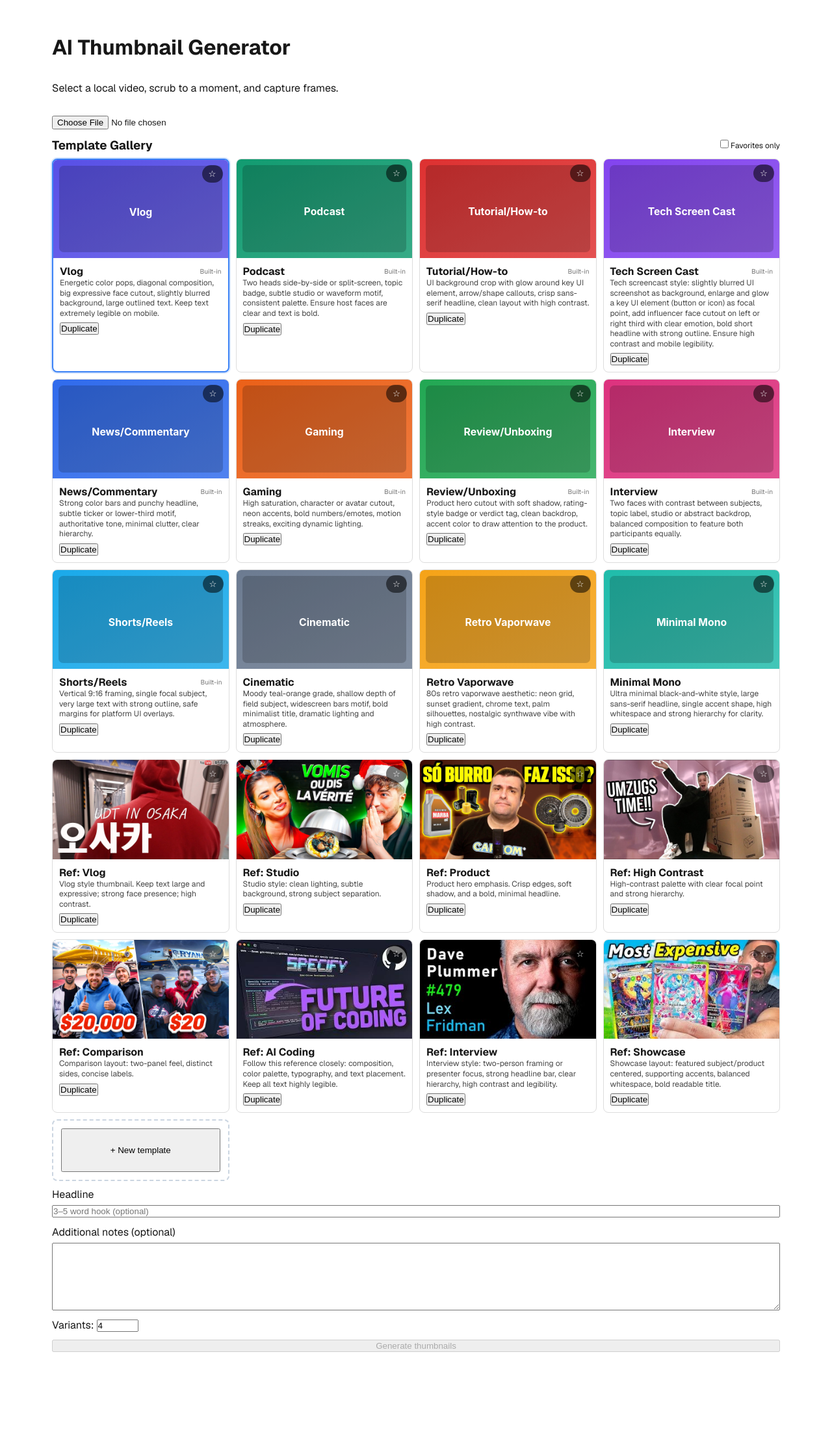
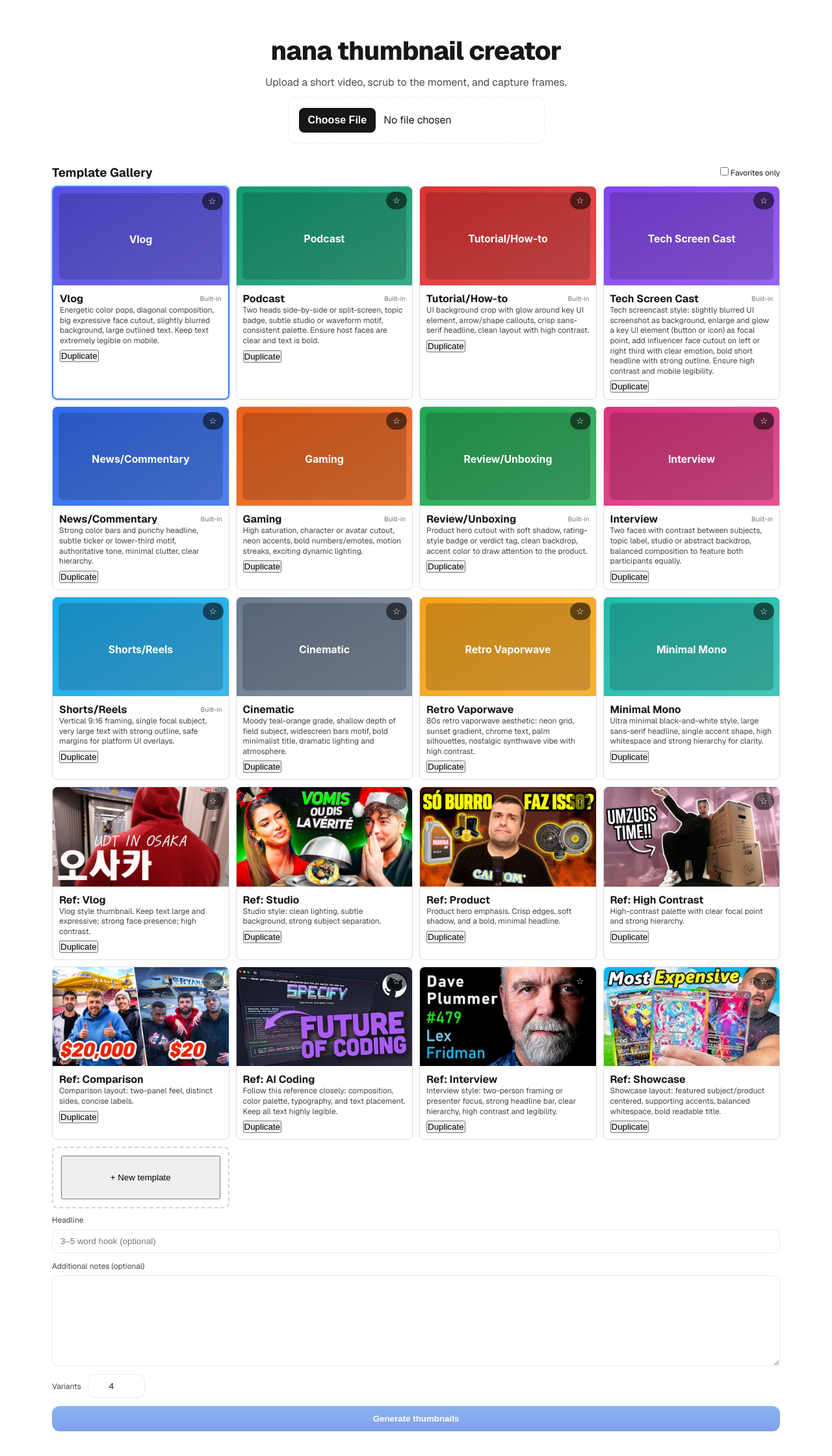
Before and after one commit to aj47/CreatorToolHub, a Next.js app in the folder thumbnailer/: page / in a window 1280 px wide. Shown: the part 112-2352 px from the top of the page at 65% size. Built offline with nearby package versions, Linux system fonts and the light colour scheme.

Commit message:
UI: Revamp top hero; rename to 'nana thumbnail creator' and modernize inputs (Headline/Notes/Variants) + primary action button styling

```diff
--- a/thumbnailer/app/page.module.css
+++ b/thumbnailer/app/page.module.css
@@ -165,3 +165,93 @@ a.secondary {
     filter: invert();
   }
 }
+
+
+/* Hero/top section */
+.hero {
+  display: grid;
+  gap: 12px;
+  justify-items: center;
+  text-align: center;
+}
+
+.title {
+  font-size: clamp(24px, 5vw, 40px);
+  font-weight: 800;
+  letter-spacing: -0.02em;
+}
+
+.subtitle {
+  color: rgba(var(--gray-rgb), 0.7);
+  max-width: 60ch;
+}
+
+/* Modernized file input */
+.fileInput {
+  display: inline-block;
+  font: inherit;
+  color: inherit;
+  background: var(--background);
+  border: 1px dashed var(--gray-alpha-200);
+  border-radius: 10px;
+  padding: 16px;
+  cursor: pointer;
+}
+
+.fileInput::file-selector-button {
+  margin-right: 12px;
+  border: none;
+  background: var(--foreground);
+  color: var(--background);
+  border-radius: 8px;
+  padding: 10px 14px;
+  font-weight: 600;
+  cursor: pointer;
+}
+
+@media (hover: hover) and (pointer: fine) {
+  .fileInput::file-selector-button:hover {
+    filter: brightness(0.9);
+  }
+}
+
+
+/* Form controls */
+.formGroup { display: grid; gap: 6px; }
+.label { font-size: 12px; opacity: 0.8; }
+.input, .textarea, .number {
+  width: 100%;
+  border: 1px solid var(--gray-alpha-200);
+  background: var(--background);
+  color: var(--foreground);
+  border-radius: 10px;
+  padding: 10px 12px;
+  outline: none;
+  transition: border-color .15s ease, box-shadow .15s ease;
+}
+.input:focus, .textarea:focus, .number:focus {
+  border-color: rgba(59,130,246,0.6);
+  box-shadow: 0 0 0 4px rgba(59,130,246,0.15);
+}
+.textarea { min-height: 140px; resize: vertical; font-family: inherit; }
+.inlineGroup { display: flex; align-items: center; gap: 10px; }
+.number { width: 88px; text-align: center; }
+
+/* Primary action button */
+.primary {
+  appearance: none;
+  border: none;
+  border-radius: 12px;
+  padding: 12px 16px;
+  background: linear-gradient(180deg, #3b82f6, #2563eb);
+  color: #fff;
+  font-weight: 700;
+  cursor: pointer;
+  box-shadow: 0 6px 16px rgba(37, 99, 235, 0.35);
+  transition: transform .05s ease, filter .15s ease, box-shadow .15s ease;
+}
+.primary:disabled { opacity: 0.6; cursor: not-allowed; filter: grayscale(10%); box-shadow: none; }
+@media (hover: hover) and (pointer: fine) {
+  .primary:hover:not(:disabled) { filter: brightness(1.02); box-shadow: 0 8px 20px rgba(37, 99, 235, 0.45); }
+}
+.primary:active:not(:disabled) { transform: translateY(1px); }
--- a/thumbnailer/app/page.tsx
+++ b/thumbnailer/app/page.tsx
@@ -254,11 +254,13 @@ export default function Home() {
   return (
     <div className={styles.page}>
       <main className={styles.main}>
-        <h1>AI Thumbnail Generator</h1>
-        <p>Select a local video, scrub to a moment, and capture frames.</p>
+        <div className={styles.hero}>
+          <h1 className={styles.title}>nana thumbnail creator</h1>
+          <p className={styles.subtitle}>Upload a short video, scrub to the moment, and capture frames.</p>
+          <input className={styles.fileInput} type="file" accept="video/*" onChange={onFile} />
+        </div>
 
         <div style={{ display: "grid", gap: 12 }}>
-          <input type="file" accept="video/*" onChange={onFile} />
 
           {videoUrl && (
             <div style={{ display: "grid", gap: 8 }}>
@@ -330,14 +332,14 @@ export default function Home() {
             />
 
 
-            <label style={{ display: "grid", gap: 6 }}>
-              <span>Headline</span>
+            <label className={styles.formGroup}>
+              <span className={styles.label}>Headline</span>
               <input
                 type="text"
                 placeholder="3–5 word hook (optional)"
                 value={headline}
                 onChange={(e) => setHeadline(e.target.value)}
-                style={{ width: "100%" }}
+                className={styles.input}
               />
             </label>
 
@@ -347,29 +349,30 @@ export default function Home() {
 
 
           {/* Custom prompt mode removed; keep only Additional notes */}
-          <label style={{ display: "grid", gap: 6 }}>
-            <span>Additional notes (optional)</span>
+          <label className={styles.formGroup}>
+            <span className={styles.label}>Additional notes (optional)</span>
             <textarea
               value={prompt}
               onChange={(e) => setPrompt(e.target.value)}
               rows={6}
-              style={{ width: "100%", fontFamily: "inherit" }}
+              className={styles.textarea}
             />
           </label>
 
-          <label>
-            Variants:&nbsp;
+          <div className={styles.inlineGroup}>
+            <label className={styles.label} htmlFor="variants">Variants</label>
             <input
+              id="variants"
               type="number"
               min={1}
               max={8}
               value={count}
               onChange={(e) => setCount(parseInt(e.target.value || "1", 10))}
-              style={{ width: 64 }}
+              className={styles.number}
             />
-          </label>
+          </div>
 
-          <button onClick={generate} disabled={loading || frames.length === 0}>
+          <button className={styles.primary} onClick={generate} disabled={loading || frames.length === 0}>
             {loading ? "Generating..." : "Generate thumbnails"}
           </button>
           {error && <p style={{ color: "crimson" }}>{error}</p>}
```
